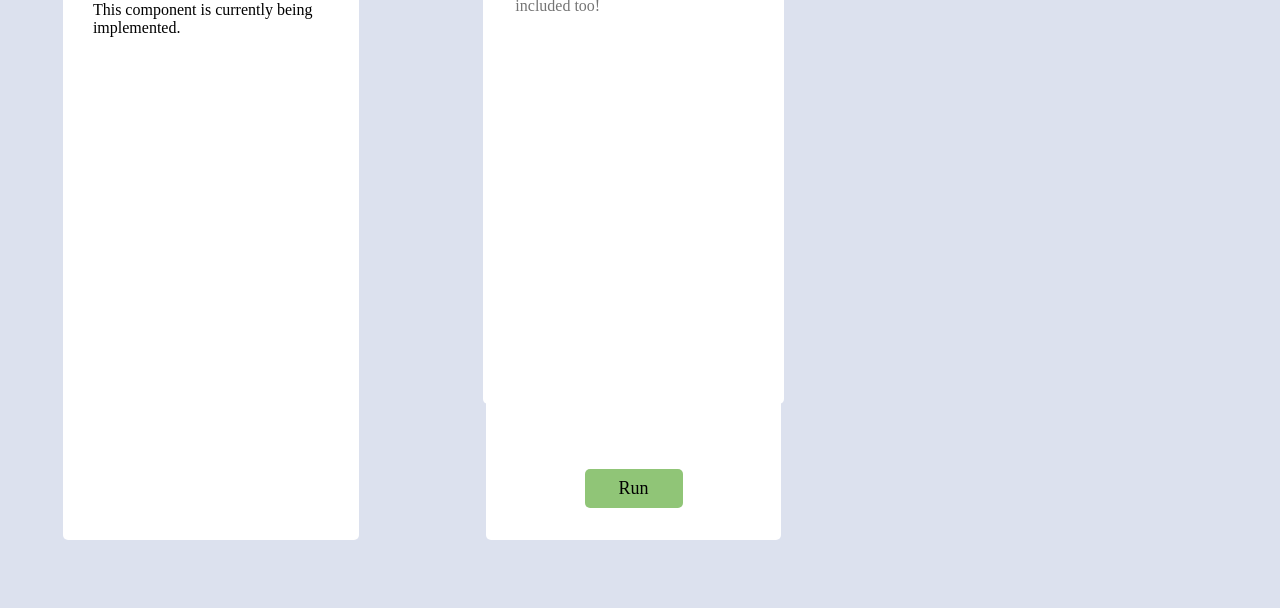
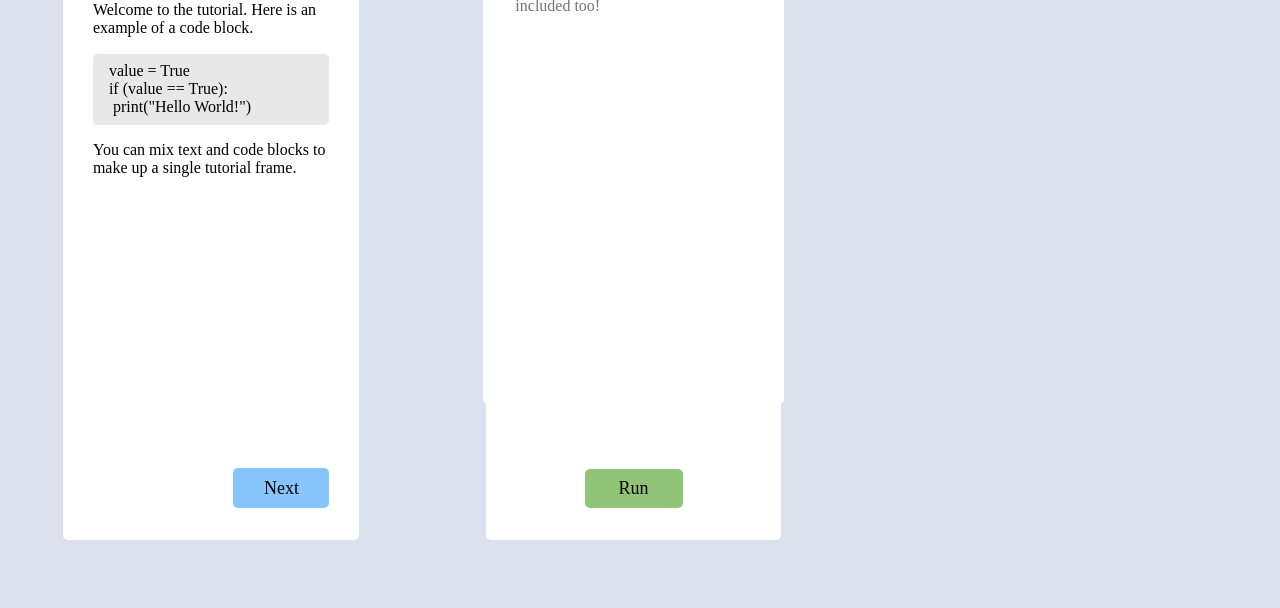
Before and after one commit to MissouriMRR/propguard, a Gatsby site: page / in a window 1280 px wide. Shown: the part 192-800 px from the top of the page. Built offline with nearby package versions, Linux system fonts and the light colour scheme; Gatsby itself is replaced by a stand-in of ours.

Commit message:
Added most recent version of the tutorial component and added Gatsby's JSON plugins

```diff
--- a/gatsby-config.js
+++ b/gatsby-config.js
@@ -1,8 +1,11 @@
+/* eslint @typescript-eslint/camelcase: 0 */
+// We set a custom eslint override since these are plugin configurations
+// so we can't force everything to be camelcase
 module.exports = {
   siteMetadata: {
     title: `Propguard`,
     description: `A webapp that teaches people how to start writing basic flight code with technologies like PX4, MAVSDK, and Python.`,
-    author: `Multirotor Design Team`,
+    author: `Multirotor Design Team`
   },
   plugins: [
     `gatsby-transformer-sharp`,
@@ -15,11 +18,18 @@ module.exports = {
         start_url: `/`,
         background_color: `#663399`,
         theme_color: `#663399`,
-        display: `minimal-ui`,
-        //icon: `src/images/gatsby-icon.png`, // This path is relative to the root of the site.
-      },
+        display: `minimal-ui`
+        // icon: `src/images/gatsby-icon.png`, // This path is relative to the root of the site.
+      }
     },
-    `gatsby-plugin-typescript`
+    `gatsby-plugin-typescript`,
+    `gatsby-transformer-json`,
+    {
+      resolve: `gatsby-source-filesystem`,
+      options: {
+        path: `./src/data/`
+      }
+    }
     // this (optional) plugin enables Progressive Web App + Offline functionality
     // To learn more, visit: https://gatsby.dev/offline
     // `gatsby-plugin-offline`,
@@ -34,5 +44,5 @@ module.exports = {
       },
     },
     */
-  ],
-}
+  ]
+};
--- a/package.json
+++ b/package.json
@@ -12,7 +12,8 @@
     "gatsby-plugin-react-helmet": "^3.1.21",
     "gatsby-plugin-sharp": "^2.4.3",
     "gatsby-plugin-typescript": "^2.2.5",
-    "gatsby-source-filesystem": "^2.1.46",
+    "gatsby-source-filesystem": "^2.1.56",
+    "gatsby-transformer-json": "^2.2.28",
     "gatsby-transformer-sharp": "^2.3.13",
     "prop-types": "^15.7.2",
     "react": "^16.12.0",
--- /dev/null
+++ b/src/components/tutorialComponent/example_tut.json
@@ -0,0 +1,98 @@
+[
+  {
+    "type": "frame",
+    "step": 1,
+    "title": "Introduction",
+    "instructions": [
+      {
+        "type": "text",
+        "content": "Welcome to the tutorial. Here is an example of a code block."
+      },
+      {
+        "type": "code",
+        "content": "value = True\nif (value == True):\n print(\"Hello World!\")"
+      },
+      {
+        "type": "text",
+        "content": "You can mix text and code blocks to make up a single tutorial frame."
+      }
+    ]
+  },
+  {
+    "type": "frame",
+    "step": 2,
+    "title": "Step 2",
+    "instructions": [
+      {
+        "type": "text",
+        "content": "Instruction frames are used to separate each step."
+      },
+      {
+        "type": "text",
+        "content": "Text frames render as normal text. Code blocks are specially formatted"
+      },
+      {
+        "type": "code",
+        "content": "codeBlock = True\nwhile (codeBlock = True):\n  renderCodeBlock();"
+      },
+      {
+        "type": "text",
+        "content": "This is a better way to store code blocks in JSON."
+      },
+      {
+        "type": "code",
+        "content": "let t = True\nif (t)\n  console.log(\"Hi\")"
+      }
+    ]
+  },
+  {
+    "type": "frame",
+    "step": 3,
+    "title": "Step 3",
+    "instructions": [
+      {
+        "type": "text",
+        "content": "There's not much left to this tutorial. But we do have some todos."
+      },
+      {
+        "type": "text",
+        "content": "* Figure out a better way to store code blocks with newlines."
+      },
+      {
+        "type": "text",
+        "content": "* Implement scrolling for content that is too long."
+      },
+      {
+        "type": "text",
+        "content": "* Allow images to be used"
+      },
+      {
+        "type": "text",
+        "content": "* Syntax highlighting for code blocks?"
+      }
+    ]
+  },
+  {
+    "type": "frame",
+    "step": 4,
+    "title": "Step 4",
+    "instructions": [
+      {
+        "type": "text",
+        "content": "This is the last step. We're gonna test out the scrolling feature."
+      },
+      {
+        "type": "text",
+        "content": "Ghost flathead warbonnet, cowfish ghost knifefish oceanic flyingfish Jack Dempsey! Black prickleback glassfish bonytongue, moonfish, duckbill eel cusk-eel goby kappy Atlantic saury eagle ray arrowtooth eel loach goby ray. Pilot fish sucker, golden loach cornetfish x-ray tetra wolf-eel blacktip reef shark."
+      },
+      {
+        "type": "code",
+        "content": "codeBlock = True\nwhile (codeBlock = True):\n  renderCodeBlock();"
+      },
+      {
+        "type": "text",
+        "content": "Featherback \"slipmouth\" taimen tiger shark eulachon hillstream loach sixgill ray featherfin knifefish kissing gourami moray eel yellowtail kingfish. Dory yellowhead jawfish searobin zebra danio dusky grouper. Longnose lancetfish panga; jewfish blue shark, flat loach round stingray bigscale ghost pipefish tiger barb Bitterling Pacific salmon. Chubsucker nase, woody sculpin sailfish ling cod large-eye bream Atlantic trout deepwater cardinalfish yellowmargin triggerfish driftfish grunion, northern squawfish. Straptail stickleback Old World rivuline, \"mullet dab cornetfish,\" ghost pipefish. Flat loach kanyu pipefish northern sea robin merluccid hake, damselfish armoured catfish, mako shark herring smelt menhaden Razorback sucker bowfin straptail guppy zebra bullhead shark."
+      }
+    ]
+  }
+]
--- a/src/components/tutorialComponent/index.tsx
+++ b/src/components/tutorialComponent/index.tsx
@@ -1,11 +1,20 @@
-import React from "react";
+/* eslint react/no-array-index-key: 0 */
+// NOTE: We use the index for the the array.map function simply because
+// we don't modify the array afterwords, so the index will always be correct
+import React, { useState } from "react";
 import styled, { AnyStyledComponent } from "styled-components";
+
+// TODO: Convert data sourcing from Gatsby. This means that we DO NOT
+// import the data directly. Instead we use GraphQL queries and store the
+// result of that query into a JSON object called data (or whatever we want)
+import data from "./example_tut.json";
 
 const TutorialBG: AnyStyledComponent = styled.div`
   background-color: #fff;
   border-radius: 5px;
   display: flex;
   flex-direction: column;
+  justify-content: space-between;
   align-items: center;
   height: 90%;
   width: 70%;
@@ -23,18 +32,90 @@ const Title: AnyStyledComponent = styled.h1`
   width: 80%;
 `;
 
-const TutorialText: AnyStyledComponent = styled.p`
+const StepContentWrapper: AnyStyledComponent = styled.div`
+  height: 100%;
+  max-height: 55vh;
+  overflow-y: auto;
+`;
+
+const ContentWrapper: AnyStyledComponent = styled.div`
+  width: 80%;
+  height: 100%;
   font-size: 16px;
-  max-width: 80%;
+`;
+
+interface ButtonProps {
+  next: boolean;
+}
+
+const Button: AnyStyledComponent = styled.button`
+  height: 2.5rem;
+  width: 6rem;
+
+  background-color: ${(props: ButtonProps): string =>
+    props.next ? "#87C5FF" : "#C5C5C5"};
+  border: none;
+  border-radius: 5px;
+
+  font-size: 18px;
+`;
+
+const CodeBlock: AnyStyledComponent = styled.div`
+  padding: 0.5rem 1rem;
+  font-family: "Source Code Pro";
+  background-color: #e8e8e8;
+  border-radius: 5px;
+
+  span {
+    white-space: pre;
+  }
+`;
+
+const ButtonGroup: AnyStyledComponent = styled.div`
+  width: 80%;
+  margin: 2rem 0;
+  display: flex;
+  flex-direction: row;
+  justify-content: space-between;
 `;
 
 const TutorialDisplay: React.FC = (): JSX.Element => {
+  const [step, setStep] = useState(1);
+
+  const tutorialData = data[step - 1].instructions.map((element, index) => {
+    if (element.type === "text") return <p key={index}>{element.content}</p>;
+    if (element.type === "code")
+      return (
+        <CodeBlock key={index}>
+          <span>{element.content}</span>
+        </CodeBlock>
+      );
+    return "Hi";
+  });
+
+  // Empty div shown in place of back button on the first step so
+  // the next button stays in the same place, and the next button is
+  // removed on the final step
   return (
     <TutorialBG>
-      <Title>Example tutorial</Title>
-      <TutorialText>
-        This component is currently being implemented.
-      </TutorialText>
+      <ContentWrapper>
+        <Title>{data[step - 1].title}</Title>
+        <StepContentWrapper>{tutorialData}</StepContentWrapper>
+      </ContentWrapper>
+      <ButtonGroup>
+        {step === 1 ? (
+          <div />
+        ) : (
+          <Button onClick={(): void => setStep(step - 1)} next={false}>
+            Back
+          </Button>
+        )}
+        {step === data.length ? null : (
+          <Button onClick={(): void => setStep(step + 1)} next>
+            Next
+          </Button>
+        )}
+      </ButtonGroup>
     </TutorialBG>
   );
 };
```
Also changed, not shown: src/data/example_gql/example_tut_steps.json (added, +101 -0 lines), 1 other file.
